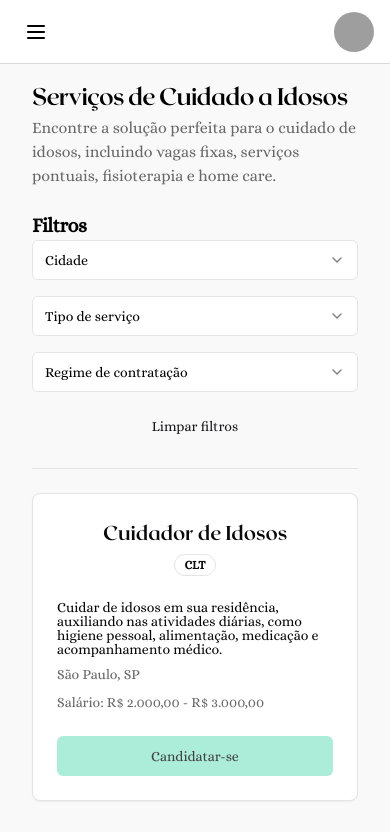
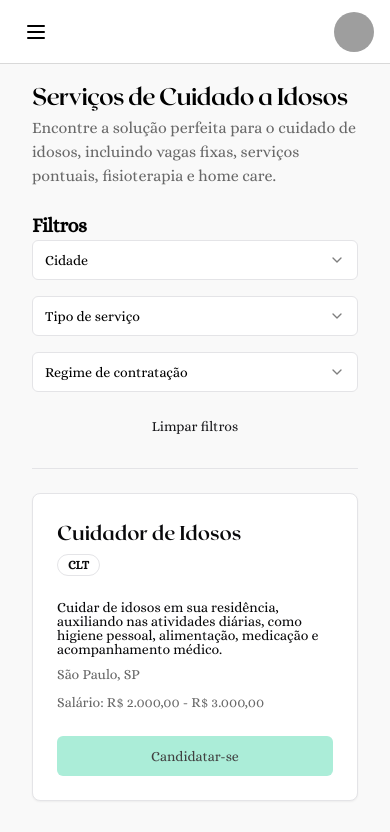
Before and after one commit to isaacviannadev/zelo-app, a Next.js app: page /vagas in a window 390 px wide. Shown: the top 832 px of the page. Built offline with nearby package versions, Linux system fonts and the light colour scheme; grey boxes are pictures that could not be loaded.

Commit message:
fix: job card align left on small screens size

```diff
--- a/src/components/job-card/index.tsx
+++ b/src/components/job-card/index.tsx
@@ -28,8 +28,8 @@
   return (
     <Card className='hover:shadow-md  '>
       <CardHeader>
-        <h2 className='font-semibold text-xl text-center'>{title}</h2>
-        <div className='text-center'>
+        <h2 className='font-semibold text-xl md:text-center'>{title}</h2>
+        <div className='md:text-center'>
           <Badge variant={'outline'}>{contract}</Badge>
         </div>
       </CardHeader>
```
